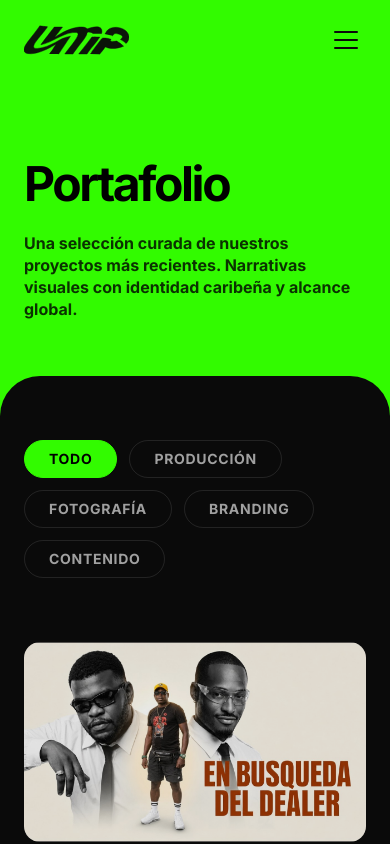
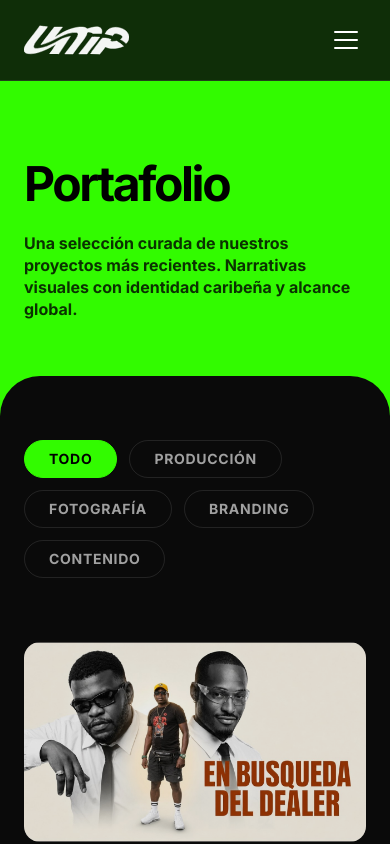
Before and after one commit to kirianL/UMPmedia, a Next.js app: page /portfolio in a window 390 px wide. Shown: the top 844 px of the page. Built offline with nearby package versions, Linux system fonts and the light colour scheme.

Commit message:
feat: implement responsive header and shader gradient background with new Three.js dependencies

```diff
--- a/components/layout/header.tsx
+++ b/components/layout/header.tsx
@@ -7,8 +7,6 @@ import { Menu, X } from "lucide-react";
 import {
   motion,
   AnimatePresence,
-  useScroll,
-  useMotionValueEvent,
 } from "framer-motion";
 import { usePathname } from "next/navigation";
 import { AnimatedLogo } from "@/components/ui/animated-logo";
@@ -33,41 +31,9 @@ const MOBILE_LINKS = [
 
 export function Header() {
   const [isOpen, setIsOpen] = useState(false);
-  const [isScrolled, setIsScrolled] = useState(false);
   const pathname = usePathname();
-  const { scrollY } = useScroll();
 
   const themeColor = "#0a0a0a";
-
-  const [isVisible, setIsVisible] = useState(true);
-  const lastScrollYRef = useRef(0);
-
-  // Initialize scroll position on mount to prevent layout jumps if page is loaded/refreshed mid-scroll
-  useEffect(() => {
-    lastScrollYRef.current = window.scrollY;
-  }, []);
-
-  useMotionValueEvent(scrollY, "change", (latest) => {
-    setIsScrolled(latest > 50);
-
-    const prev = lastScrollYRef.current;
-    const diff = latest - prev;
-
-    if (!isOpen) {
-      if (latest < 50) {
-        // Always show the header near the top of the page
-        setIsVisible(true);
-      } else if (Math.abs(diff) > 12) {
-        // Hysteresis buffer: only toggle visibility if scroll offset moves by more than 12px
-        if (latest > prev) {
-          setIsVisible(false);
-        } else {
-          setIsVisible(true);
-        }
-      }
-    }
-    lastScrollYRef.current = latest;
-  });
 
   // Automatically close mobile menu if screen resizes to desktop width
   useEffect(() => {
@@ -91,29 +57,20 @@ export function Header() {
     meta.setAttribute("content", themeColor);
   }, [themeColor]);
 
-  const isDarkNavbar = isScrolled || isOpen;
-  const textColor = isDarkNavbar ? "#ffffff" : "#0a0a0a";
-  const logoColor = isDarkNavbar ? "#ffffff" : "#0a0a0a";
-  const buttonBorderColor = isDarkNavbar ? "rgba(255, 255, 255, 0.25)" : "rgba(10, 10, 10, 0.25)";
+  const textColor = "#ffffff";
+  const logoColor = "#ffffff";
+  const buttonBorderColor = "rgba(255, 255, 255, 0.25)";
 
   return (
     <>
       <motion.header
         initial={{ y: -80, opacity: 0 }}
         animate={{
-          y: isOpen || isVisible ? 0 : -120,
-          opacity: isOpen || isVisible ? 1 : 0,
-          backgroundColor: isOpen
-            ? "transparent"
-            : isScrolled
-            ? "rgba(10,10,10,0.85)"
-            : "transparent",
-          borderColor: isScrolled && !isOpen
-            ? "rgba(255,255,255,0.08)"
-            : "rgba(0,0,0,0)",
-          backdropFilter: isScrolled && !isOpen
-            ? "blur(12px)"
-            : "blur(0px)",
+          y: 0,
+          opacity: 1,
+          backgroundColor: isOpen ? "transparent" : "rgba(10,10,10,0.85)",
+          borderColor: isOpen ? "rgba(0,0,0,0)" : "rgba(255,255,255,0.08)",
+          backdropFilter: isOpen ? "blur(0px)" : "blur(12px)",
         }}
         transition={{
           y: { duration: 0.5, ease: [0.16, 1, 0.3, 1] as const },
--- a/components/sections/hero.tsx
+++ b/components/sections/hero.tsx
@@ -3,53 +3,12 @@
 import { useState, useEffect } from "react";
 import Link from "next/link";
 import { motion } from "framer-motion";
+import dynamic from "next/dynamic";
 
-function FloatingPaths({ position }: { position: number }) {
-  const paths = Array.from({ length: 18 }, (_, i) => ({
-    id: i,
-    d: `M-${380 - i * 5 * position} -${189 + i * 6}C-${
-      380 - i * 5 * position
-    } -${189 + i * 6} -${312 - i * 5 * position} ${216 - i * 6} ${
-      152 - i * 5 * position
-    } ${343 - i * 6}C${616 - i * 5 * position} ${470 - i * 6} ${
-      684 - i * 5 * position
-    } ${875 - i * 6} ${684 - i * 5 * position} ${875 - i * 6}`,
-    color: `rgba(10,10,10,${0.08 + i * 0.02})`,
-    width: 0.5 + i * 0.03,
-  }));
-
-  return (
-    <div className="absolute inset-0 pointer-events-none z-0">
-      <svg
-        className="w-full h-full text-black"
-        viewBox="0 0 696 316"
-        fill="none"
-      >
-        <title>Background Paths</title>
-        {paths.map((path) => (
-          <motion.path
-            key={path.id}
-            d={path.d}
-            stroke={path.color}
-            strokeWidth={path.width}
-            strokeOpacity={0.1 + path.id * 0.02}
-            initial={{ pathLength: 0.3, opacity: 0.6 }}
-            animate={{
-              pathLength: 1,
-              opacity: [0.3, 0.6, 0.3],
-              pathOffset: [0, 1, 0],
-            }}
-            transition={{
-              duration: 20 + Math.random() * 10,
-              repeat: Number.POSITIVE_INFINITY,
-              ease: "linear",
-            }}
-          />
-        ))}
-      </svg>
-    </div>
-  );
-}
+const HeroGradient = dynamic(
+  () => import("@/components/ui/hero-gradient").then((mod) => mod.HeroGradient),
+  { ssr: false }
+);
 
 export function Hero() {
   const title = "Producción audiovisual para conectar e impactar";
@@ -72,13 +31,12 @@ export function Hero() {
 
   return (
     <section className="relative min-h-[100dvh] w-full flex items-center justify-center overflow-hidden bg-[#32fb00] pt-[calc(88px+env(safe-area-inset-top))] pb-12 md:pt-[calc(120px+env(safe-area-inset-top))] md:pb-24">
-      {/* Animated Background Paths - Hidden with CSS when menu is open to prevent layout calculations, without resetting animations */}
+      {/* Dynamic 3D Shader Gradient Background */}
       <div
         className="absolute inset-0 z-0"
         style={{ display: isMenuOpen ? "none" : "block" }}
       >
-        <FloatingPaths position={1} />
-        <FloatingPaths position={-1} />
+        <HeroGradient />
       </div>
 
       <div className="relative z-10 container mx-auto px-6 max-w-5xl text-center">
--- /dev/null
+++ b/components/ui/hero-gradient.tsx
@@ -0,0 +1,56 @@
+"use client";
+
+import { ShaderGradientCanvas, ShaderGradient } from "@shadergradient/react";
+
+export function HeroGradient() {
+  return (
+    <div className="absolute inset-0 z-0 w-full h-full pointer-events-none overflow-hidden bg-[#0a0a0a]">
+      <ShaderGradientCanvas
+        pixelDensity={1}
+        fov={45}
+        style={{
+          position: "absolute",
+          top: 0,
+          left: 0,
+          width: "100%",
+          height: "100%",
+          pointerEvents: "none",
+        }}
+      >
+        <ShaderGradient
+          animate="on"
+          brightness={1.2}
+          cAzimuthAngle={180}
+          cDistance={2.81}
+          cPolarAngle={80}
+          cameraZoom={9.1}
+          color1="#32fb00"
+          color2="#5fe738"
+          color3="#1a4d10"
+          envPreset="city"
+          grain="on"
+          lightType="3d"
+          positionX={0}
+          positionY={0}
+          positionZ={0}
+          range="disabled"
+          rangeEnd={40}
+          rangeStart={0}
+          reflection={0.1}
+          rotationX={50}
+          rotationY={0}
+          rotationZ={-60}
+          shader="defaults"
+          type="waterPlane"
+          uAmplitude={0}
+          uDensity={1.5}
+          uFrequency={0}
+          uSpeed={0.3}
+          uStrength={1.5}
+          uTime={8}
+          wireframe={false}
+        />
+      </ShaderGradientCanvas>
+    </div>
+  );
+}
```
Also changed, not shown: package.json (+7 -1 lines), 1 other file (tests, documents, lock files or other folders).
